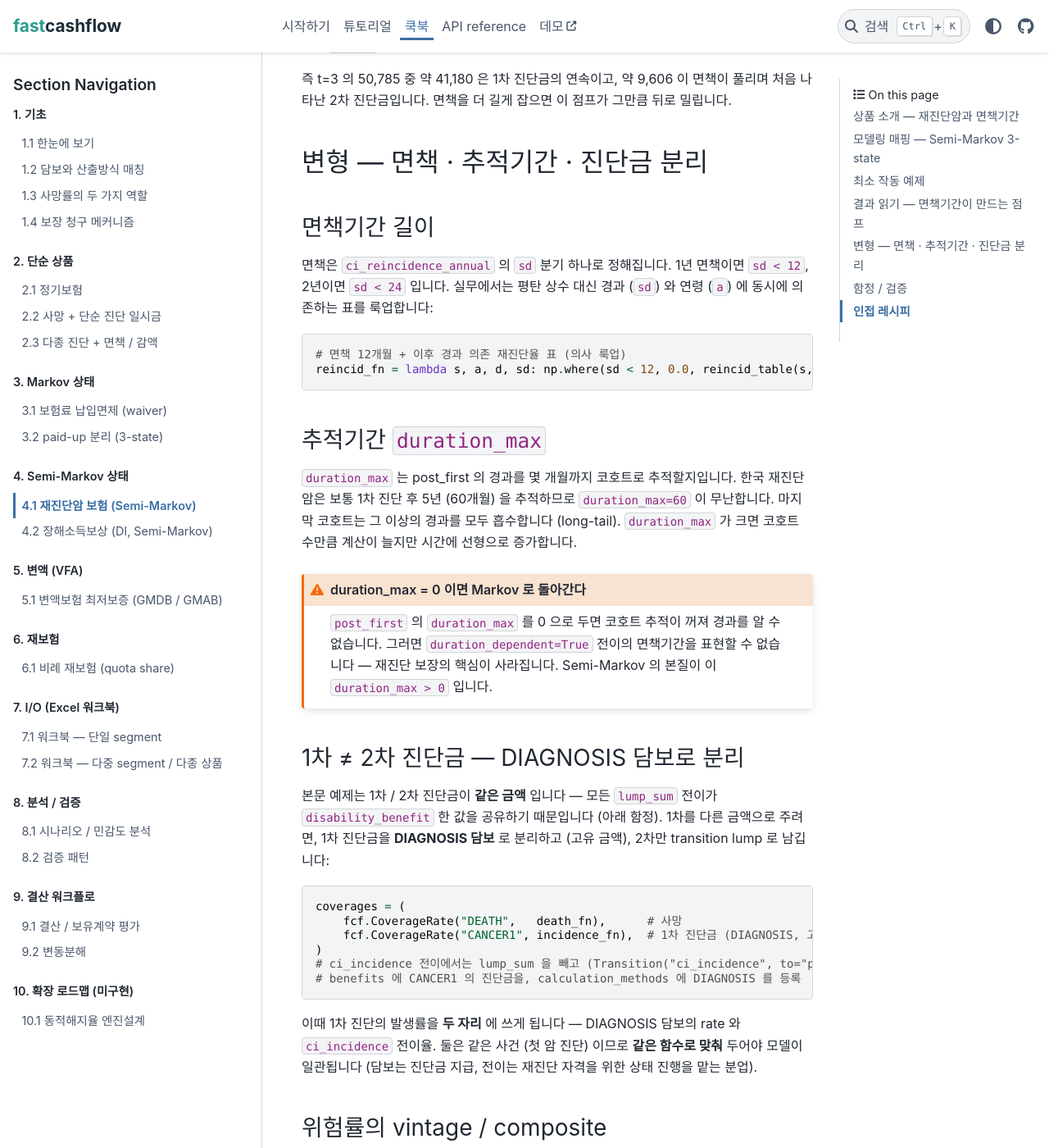
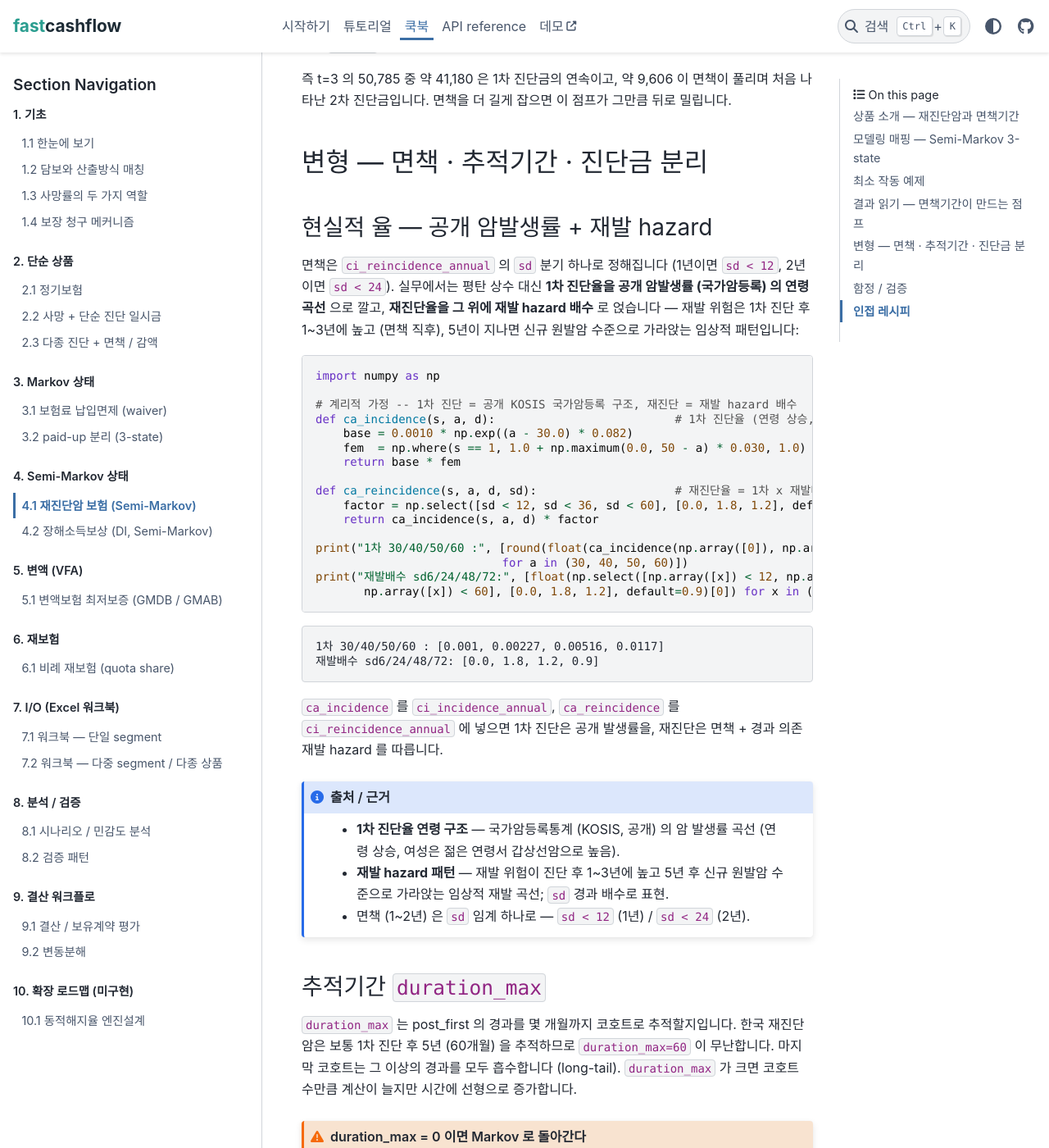
Before and after one commit to seokhoonj/fastcashflow, a Sphinx documentation site: the page built from docs/cookbook/semi-markov/reincidence.md, in a window 1280 px wide and 1400 px high, scrolled down 4791 px. Shown: the whole window at 82% size. Built offline with Sphinx 7.4.7 and the PyData theme 0.15.4, drawn with Linux system fonts in a browser that asks for light colours.

Commit message:
docs: calibrate the reincidence cookbook rates to public cancer incidence
Replace the placeholder reincidence lookup in the recurrent-cancer chapter
with a first-diagnosis rate built from the public national cancer registry
age curve and a reincidence rate layered as a recurrence-hazard multiple
(elevated 1-3 years post-diagnosis, settling toward new-primary risk after
5 years), with the waiting period as a single state-duration threshold.
Cite the sources.

````diff
--- a/docs/cookbook/semi-markov/reincidence.md
+++ b/docs/cookbook/semi-markov/reincidence.md
@@ -215,15 +215,50 @@ t=0~2 는 1차 진단금이 매월 사망만큼 (`× 0.9405`) 줄며 이어집
 
 ## 변형 — 면책 · 추적기간 · 진단금 분리
 
-### 면책기간 길이
+### 현실적 율 — 공개 암발생률 + 재발 hazard
 
-면책은 `ci_reincidence_annual` 의 `sd` 분기 하나로 정해집니다. 1년 면책이면
-`sd < 12`, 2년이면 `sd < 24` 입니다. 실무에서는 평탄 상수 대신 경과 (`sd`) 와
-연령 (`a`) 에 동시에 의존하는 표를 룩업합니다:
+면책은 `ci_reincidence_annual` 의 `sd` 분기 하나로 정해집니다 (1년이면 `sd < 12`,
+2년이면 `sd < 24`). 실무에서는 평탄 상수 대신 **1차 진단율을 공개 암발생률
+(국가암등록) 의 연령 곡선** 으로 깔고, **재진단율을 그 위에 재발 hazard 배수**
+로 얹습니다 — 재발 위험은 1차 진단 후 1~3년에 높고 (면책 직후), 5년이 지나면
+신규 원발암 수준으로 가라앉는 임상적 패턴입니다:
 
 ```python
-# 면책 12개월 + 이후 경과 의존 재진단율 표 (의사 룩업)
-reincid_fn = lambda s, a, d, sd: np.where(sd < 12, 0.0, reincid_table(s, a, sd))
+import numpy as np
+
+# 계리적 가정 -- 1차 진단 = 공개 KOSIS 국가암등록 구조, 재진단 = 재발 hazard 배수
+def ca_incidence(s, a, d):                          # 1차 진단율 (연령 상승, 여성 젊은연령↑)
+    base = 0.0010 * np.exp((a - 30.0) * 0.082)
+    fem  = np.where(s == 1, 1.0 + np.maximum(0.0, 50 - a) * 0.030, 1.0)
+    return base * fem
+
+def ca_reincidence(s, a, d, sd):                    # 재진단율 = 1차 x 재발배수 (면책 12개월)
+    factor = np.select([sd < 12, sd < 36, sd < 60], [0.0, 1.8, 1.2], default=0.9)
+    return ca_incidence(s, a, d) * factor
+
+print("1차 30/40/50/60 :", [round(float(ca_incidence(np.array([0]), np.array([a]), 0)[0]), 5)
+                           for a in (30, 40, 50, 60)])
+print("재발배수 sd6/24/48/72:", [float(np.select([np.array([x]) < 12, np.array([x]) < 36,
+       np.array([x]) < 60], [0.0, 1.8, 1.2], default=0.9)[0]) for x in (6, 24, 48, 72)])
+```
+
+```text
+1차 30/40/50/60 : [0.001, 0.00227, 0.00516, 0.0117]
+재발배수 sd6/24/48/72: [0.0, 1.8, 1.2, 0.9]
+```
+
+`ca_incidence` 를 `ci_incidence_annual`, `ca_reincidence` 를 `ci_reincidence_annual`
+에 넣으면 1차 진단은 공개 발생률을, 재진단은 면책 + 경과 의존 재발 hazard 를
+따릅니다.
+
+```{admonition} 출처 / 근거
+:class: note
+
+- **1차 진단율 연령 구조** — 국가암등록통계 (KOSIS, 공개) 의 암 발생률 곡선
+  (연령 상승, 여성은 젊은 연령서 갑상선암으로 높음).
+- **재발 hazard 패턴** — 재발 위험이 진단 후 1~3년에 높고 5년 후 신규 원발암
+  수준으로 가라앉는 임상적 재발 곡선; `sd` 경과 배수로 표현.
+- 면책 (1~2년) 은 `sd` 임계 하나로 — `sd < 12` (1년) / `sd < 24` (2년).
 ```
 
 ### 추적기간 `duration_max`
````
